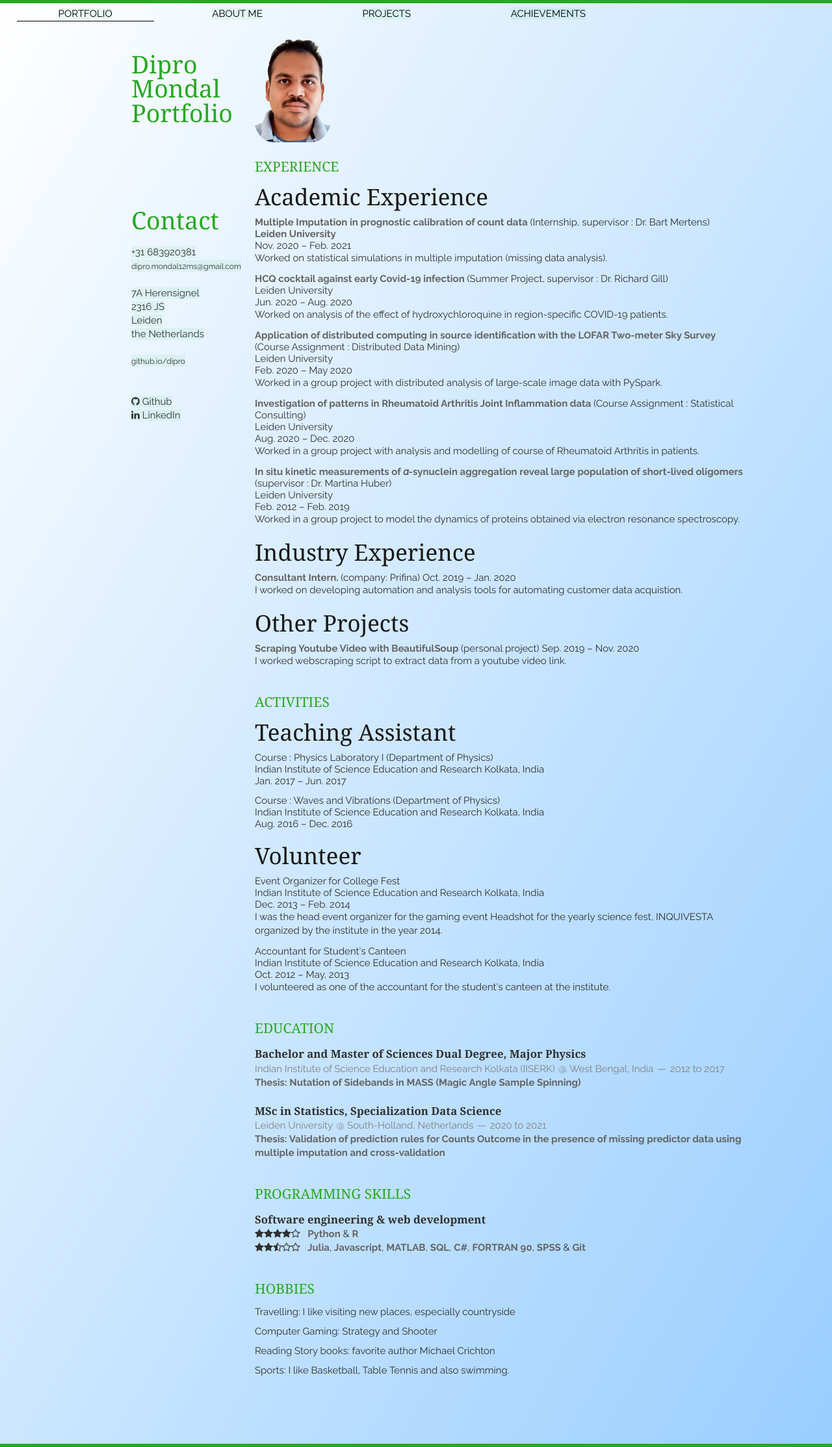
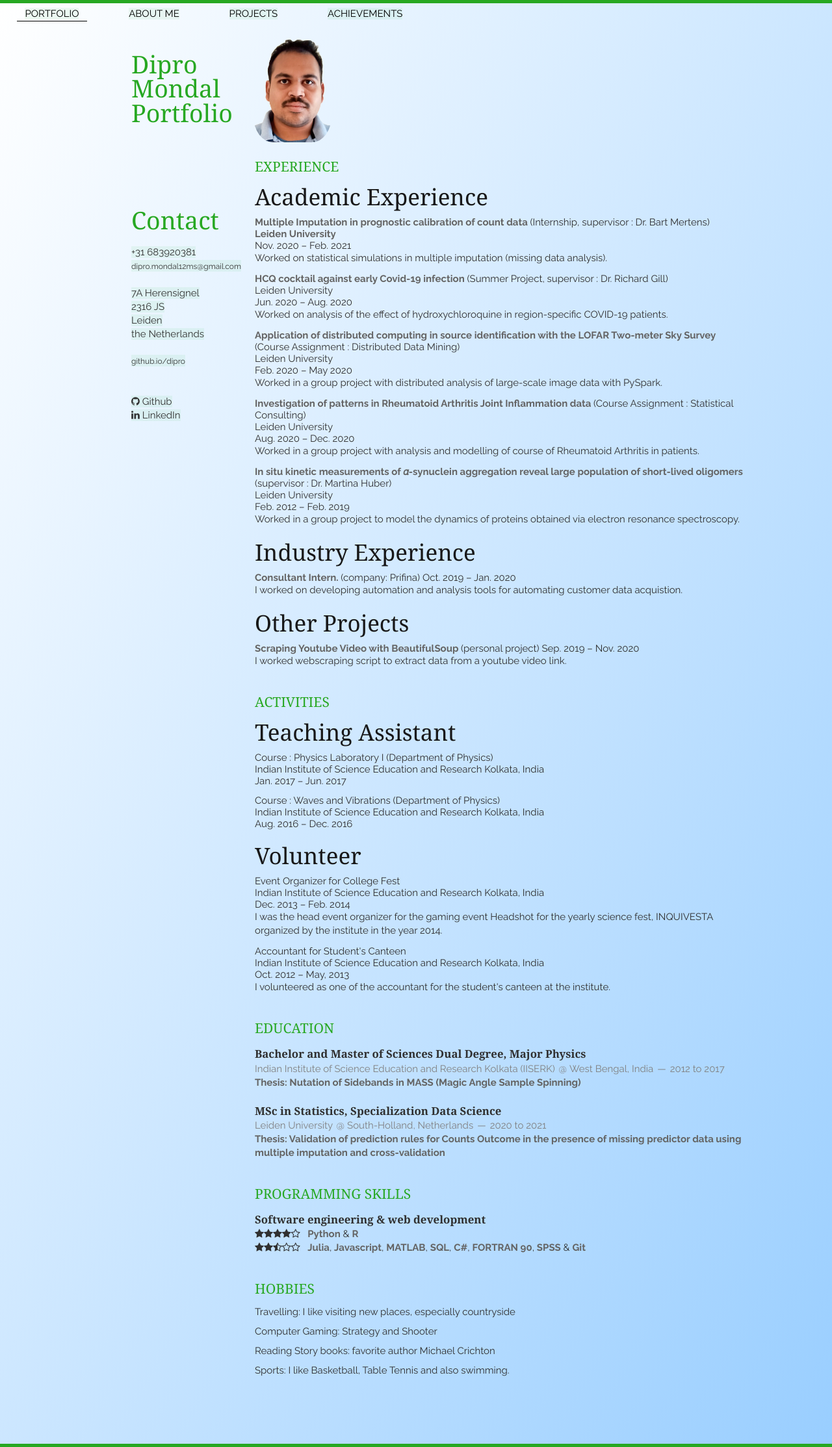
Before and after one commit to kuntala-c/kuntala-c.github.io, a Jekyll site: the page built from index.html, in a window 1280 px wide. Shown: the whole page at 65% size. Built offline with Jekyll 4.4.1, drawn with Linux system fonts in a browser that asks for light colours; nearby versions of some CDN libraries; the list of posts is cut into pages by our own code.

Commit message:
Committed

```diff
--- a/static/css/styles_mine.css
+++ b/static/css/styles_mine.css
@@ -31,12 +31,13 @@ body{
 }
 
 .navigation-wrapper> .nav-left-link> div{
-	padding-left: 5%;
-	padding-right: 5%;
+	padding-left: 1%;
+	padding-right: 1%;
 	margin-top: 0.5%;
     font-size: 100%;
     text-transform: uppercase;
 	margin-left: 2%;
+	margin-right: 2%;
 }
 
 .nav-link-wrapper{
```
